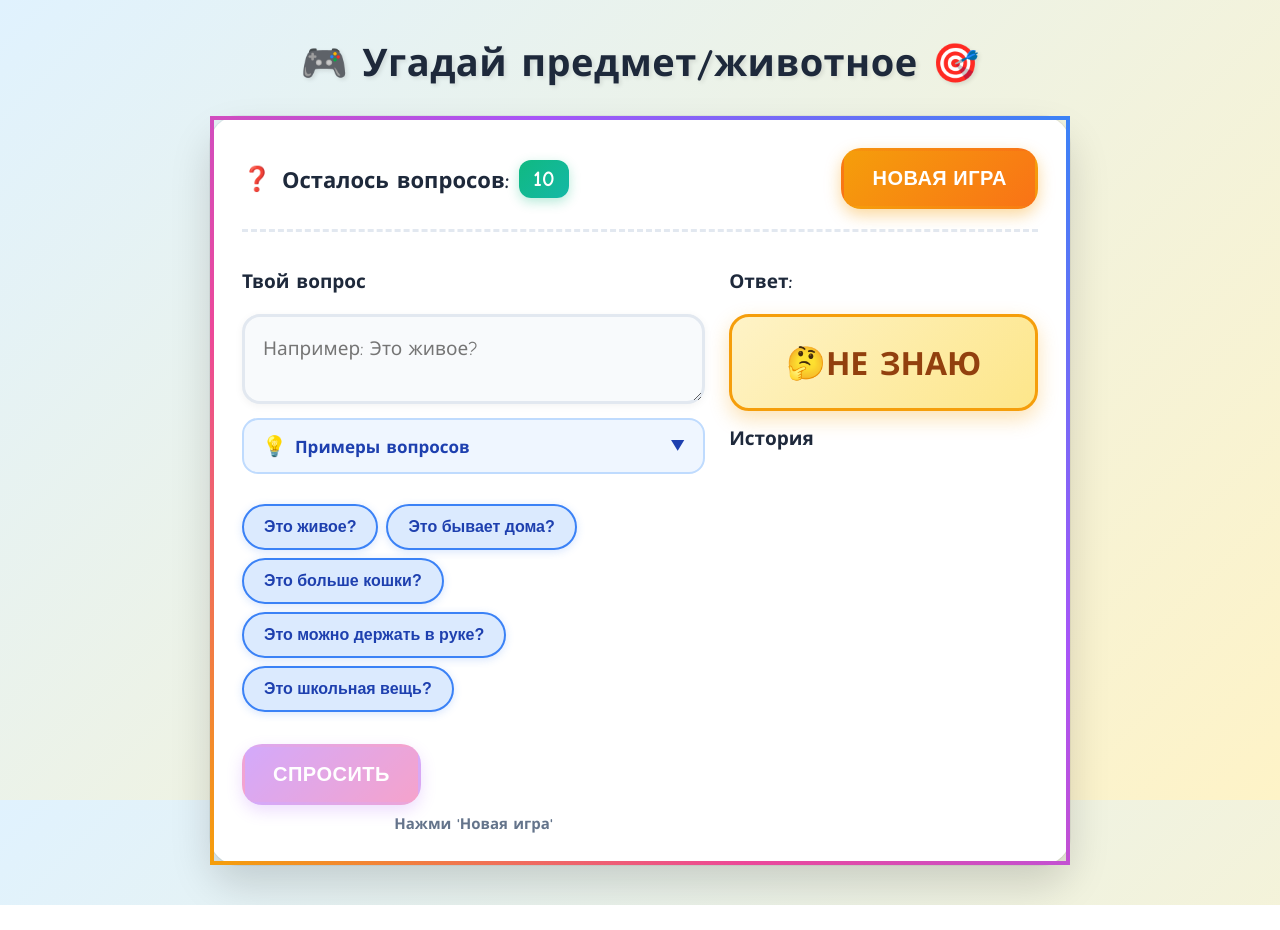
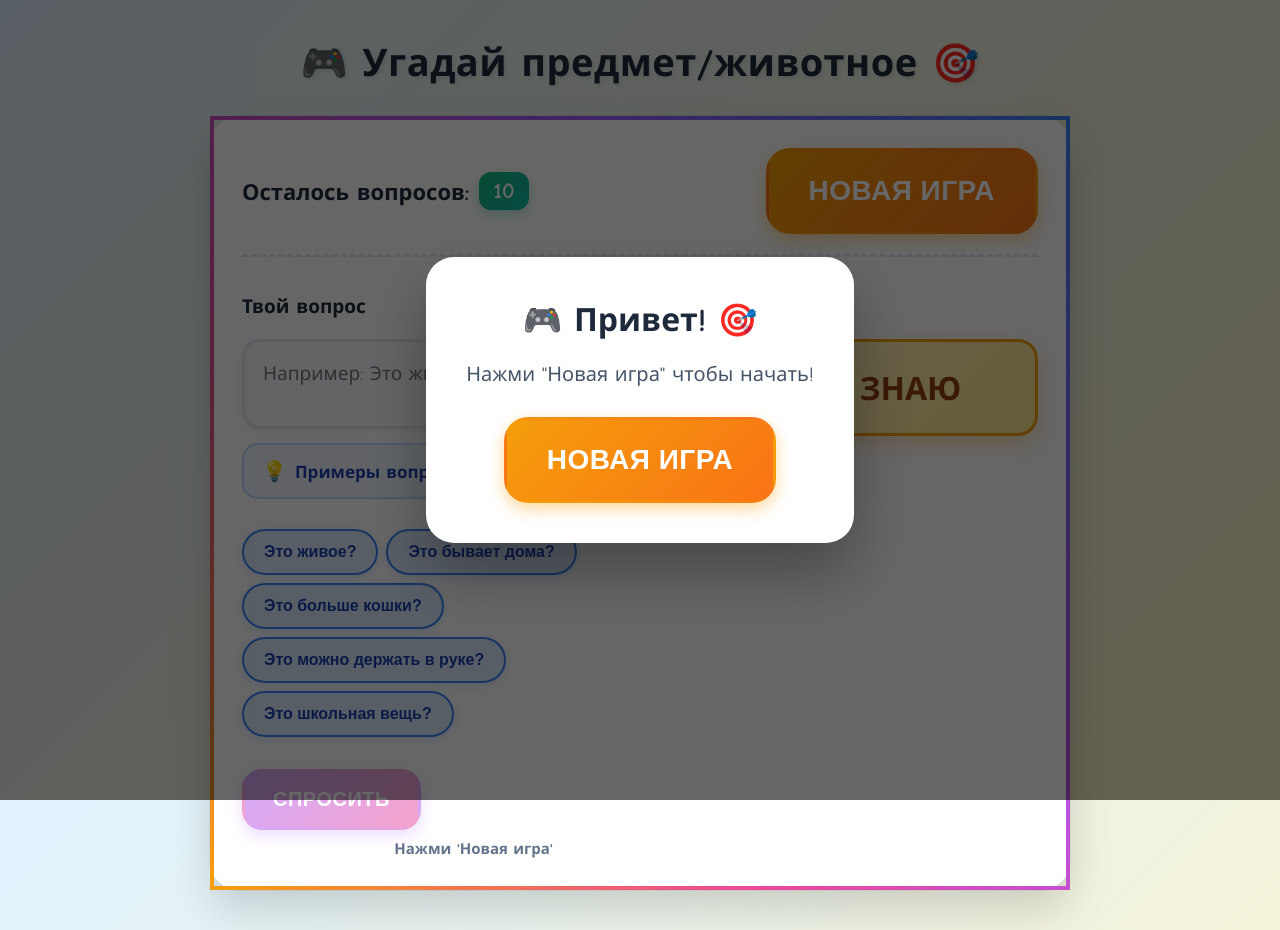
Before and after one commit to EgorVastikov/guess-game, a website: page public/index.html in a window 1280 px wide. Before the commit the page ends 905 px from the top, so only its background shows below. Drawn offline with Linux system fonts and the light colour scheme.

Commit message:
"Remove emoji

```diff
--- a/public/index.html
+++ b/public/index.html
@@ -95,6 +95,53 @@
         box-shadow: 0 6px 16px rgba(245, 158, 11, 0.4);
         text-transform: uppercase;
         letter-spacing: 0.5px;
+      }
+
+      .btn.big {
+        font-size: 28px;
+        padding: 24px 40px;
+        border-radius: 24px;
+      }
+
+      .modal-overlay {
+        position: fixed;
+        top: 0;
+        left: 0;
+        right: 0;
+        bottom: 0;
+        background: rgba(0, 0, 0, 0.6);
+        display: none;
+        justify-content: center;
+        align-items: center;
+        z-index: 1000;
+        animation: fadeIn 0.3s ease-out;
+      }
+
+      .modal-overlay.show {
+        display: flex;
+      }
+
+      .modal-content {
+        background: white;
+        padding: 40px;
+        border-radius: 28px;
+        box-shadow: 0 30px 60px rgba(0, 0, 0, 0.3);
+        text-align: center;
+        max-width: 500px;
+        margin: 20px;
+        animation: popIn 0.4s cubic-bezier(0.175, 0.885, 0.32, 1.275);
+      }
+
+      .modal-content h2 {
+        font-size: 32px;
+        margin: 0 0 20px;
+        color: #1e293b;
+      }
+
+      .modal-content p {
+        font-size: 20px;
+        color: #475569;
+        margin: 0 0 30px;
       }
 
       .btn:hover:not(:disabled) {
@@ -205,11 +252,6 @@
         gap: 10px;
       }
 
-      .left-count::before {
-        content: '❓';
-        font-size: 24px;
-      }
-
       .left-count span {
         background: linear-gradient(135deg, #10b981, #14b8a6);
         color: white;
@@ -257,7 +299,6 @@
         border-color: #f59e0b;
         box-shadow: 0 8px 20px rgba(245, 158, 11, 0.3);
       }
-      .answer.unknown::before { content: '🤔 '; }
 
       .history {
         display: flex;
@@ -306,7 +347,6 @@
 
       .hitem.unknown { border-color: #f59e0b; background: #fef3c7; }
       .hitem.unknown .ha { color: #92400e; }
-      .hitem.unknown .ha::before { content: '🤔 '; }
 
       .result {
         margin-top: 16px;
@@ -438,6 +478,10 @@
         25% { transform: rotate(-3deg); }
         75% { transform: rotate(3deg); }
       }
+      @keyframes pulse {
+        0%, 100% { transform: scale(1); box-shadow: 0 6px 16px rgba(245, 158, 11, 0.4); }
+        50% { transform: scale(1.05); box-shadow: 0 12px 30px rgba(245, 158, 11, 0.6); }
+      }
 
       @media (min-width: 800px) {
         .row { grid-template-columns: 1.2fr 0.8fr; }
@@ -462,7 +506,7 @@
         <div class="meta">
           <div class="left-count">Осталось вопросов: <span id="left">10</span></div>
           <div class="actions">
-            <button class="btn" id="newGameBtn">Новая игра</button>
+            <button class="btn big" id="newGameBtn">Новая игра</button>
           </div>
         </div>
 
@@ -511,6 +555,14 @@
             <div class="history" id="history"></div>
           </div>
         </div>
+      </div>
+    </div>
+
+    <div class="modal-overlay" id="welcomeModal">
+      <div class="modal-content">
+        <h2>🎮 Привет! 🎯</h2>
+        <p>Нажми "Новая игра" чтобы начать!</p>
+        <button class="btn big" id="modalStartBtn">Новая игра</button>
       </div>
     </div>
 
@@ -770,6 +822,34 @@
       initChips();
       setStatus("Нажми 'Новая игра'");
       updateAskEnabled();
+
+      // Show welcome modal on first visit
+      const hasVisited = localStorage.getItem('hasVisited');
+      if (!hasVisited) {
+        const modal = $("welcomeModal");
+        modal.classList.add('show');
+
+        $("modalStartBtn").addEventListener("click", () => {
+          modal.classList.remove('show');
+          localStorage.setItem('hasVisited', 'true');
+          startGame();
+        });
+
+        // Close on overlay click
+        modal.addEventListener('click', (e) => {
+          if (e.target === modal) {
+            modal.classList.remove('show');
+            localStorage.setItem('hasVisited', 'true');
+          }
+        });
+      } else {
+        // Add pulse animation to new game button for returning users
+        const newGameBtn = $("newGameBtn");
+        newGameBtn.style.animation = 'pulse 2s ease-in-out infinite';
+        setTimeout(() => {
+          newGameBtn.style.animation = '';
+        }, 6000);
+      }
     </script>
   </body>
 </html>
```
Also changed, not shown: 1 other file.
